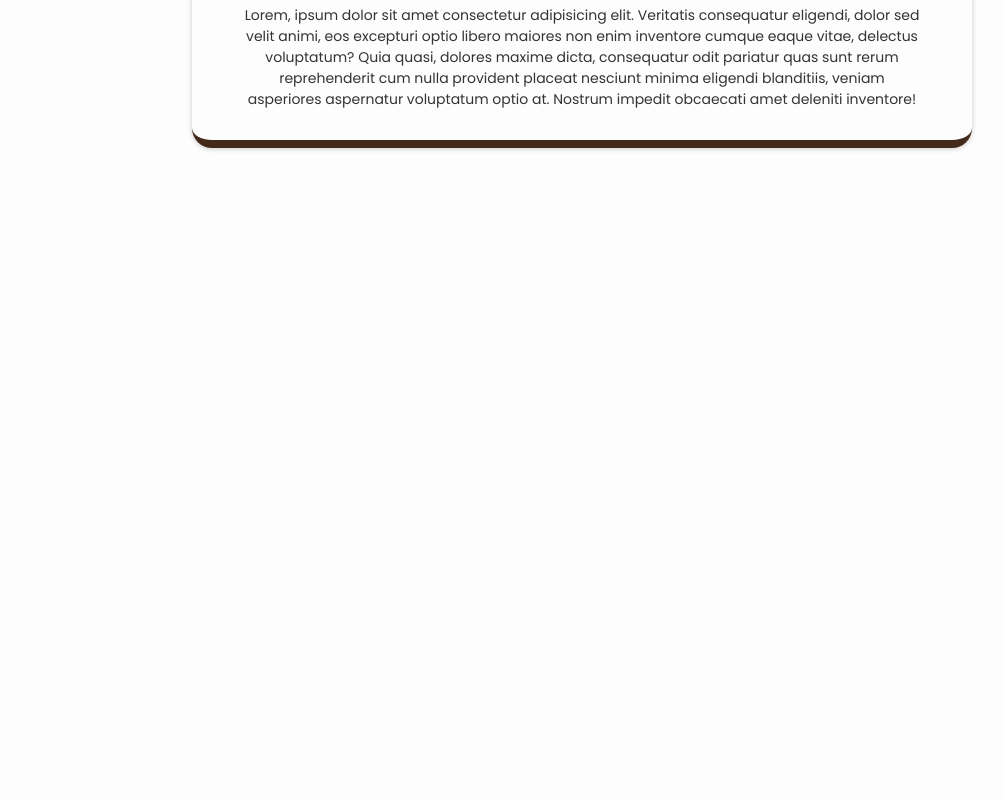
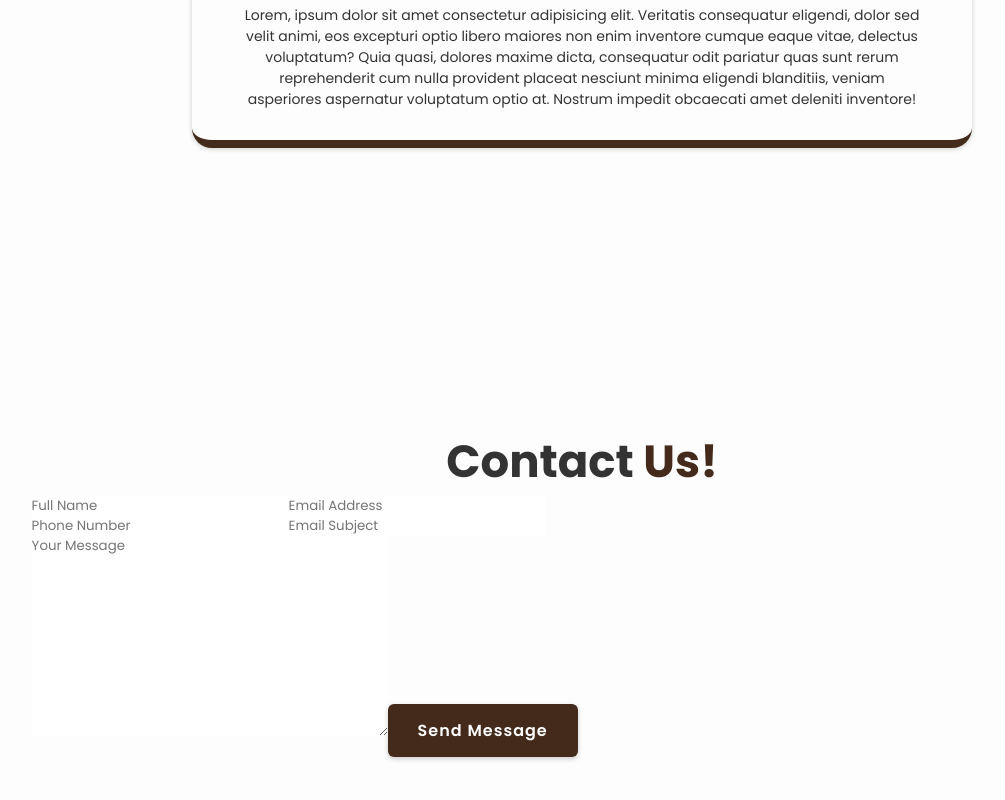
Before and after one commit to SamTech-Africa/library_management_system_frontend, a React (Create React App) app: page / in a window 1280 px wide. Shown: the part 5123-5923 px from the top of the page, without its empty margins (58-1063 px from the left). Before the commit the page ends 5401 px from the top, so only its background shows below. Built offline with nearby package versions, Linux system fonts and the light colour scheme.

Commit message:
Conatact Page

```diff
--- /dev/null
+++ b/src/container/pages/components/home/Contact.jsx
@@ -0,0 +1,24 @@
+import React from 'react';
+import '../../styles/home/Contact.css';
+
+const Contact = ()=> {
+  return (
+    <div className='contact' id='contact'>
+    <h2 className='heading'>Contact <span>Us!</span></h2>
+    <form action='#'>
+        <div className='input-box'>
+            <input type='text' placeholder='Full Name' />
+            <input type='email' placeholder='Email Address' />
+        </div>
+        <div className='input-box'>
+            <input type='number' placeholder='Phone Number' />
+            <input type='text' placeholder='Email Subject' />
+        </div>
+        <textarea name='' id='' cols={30} rows={10}  placeholder='Your Message' />
+        <input type='submit' value={'Send Message'} className='btn' />
+    </form>
+    </div>
+  )
+}
+
+export default Contact;
--- a/src/container/pages/components/home/LandingPage.jsx
+++ b/src/container/pages/components/home/LandingPage.jsx
@@ -6,6 +6,7 @@
 import Services from './Services';
 import Books from './Books';
 import Testimonial from './Testimonial';
+import Contact from './Contact';
 
 
 
@@ -30,6 +31,9 @@
             <section>
                 <Testimonial />
             </section>
+            <section>
+                <Contact />
+            </section>
         </div>
     )
 }
```
Also changed, not shown: src/container/pages/styles/home/Contact.css (added).
